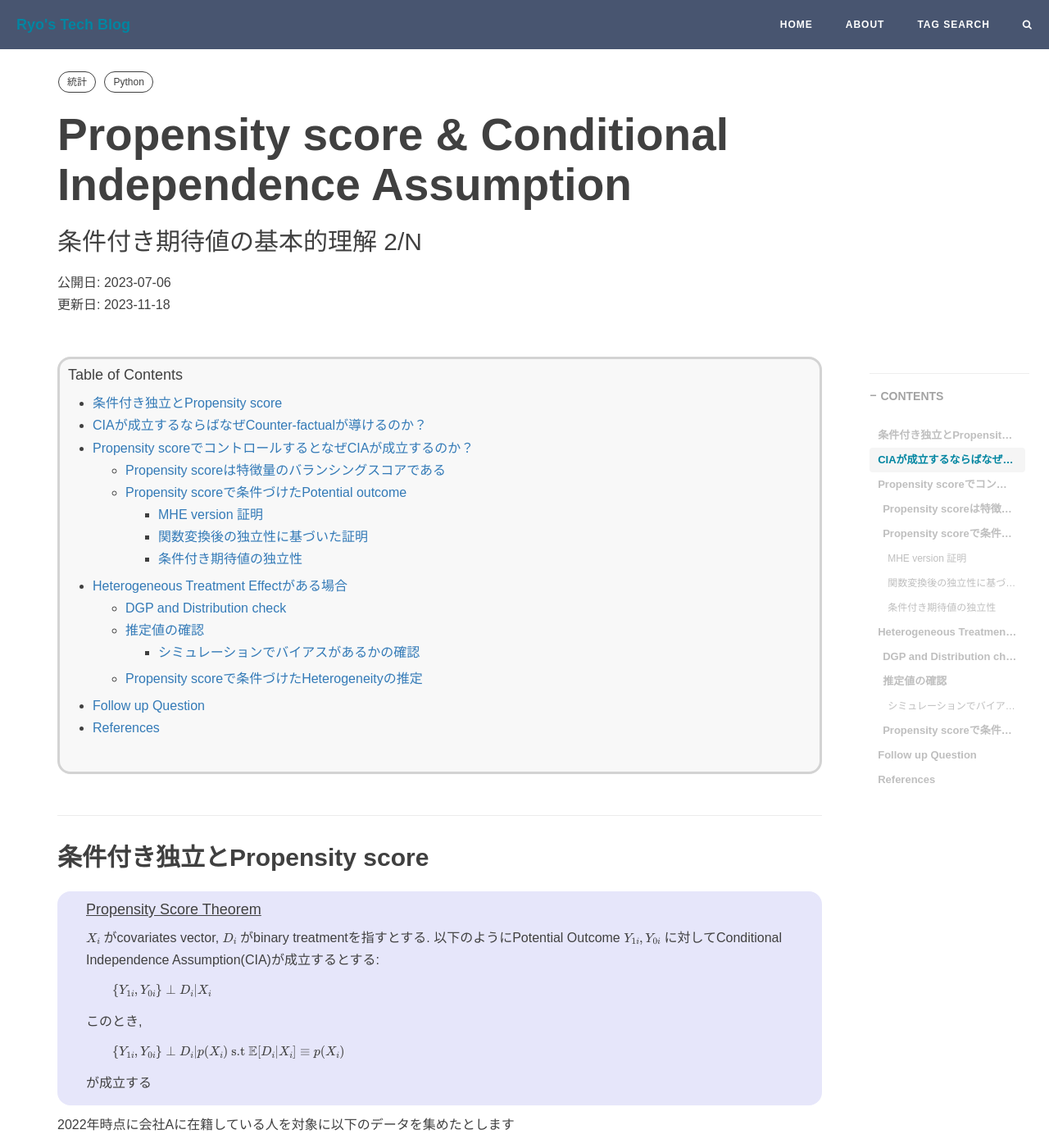
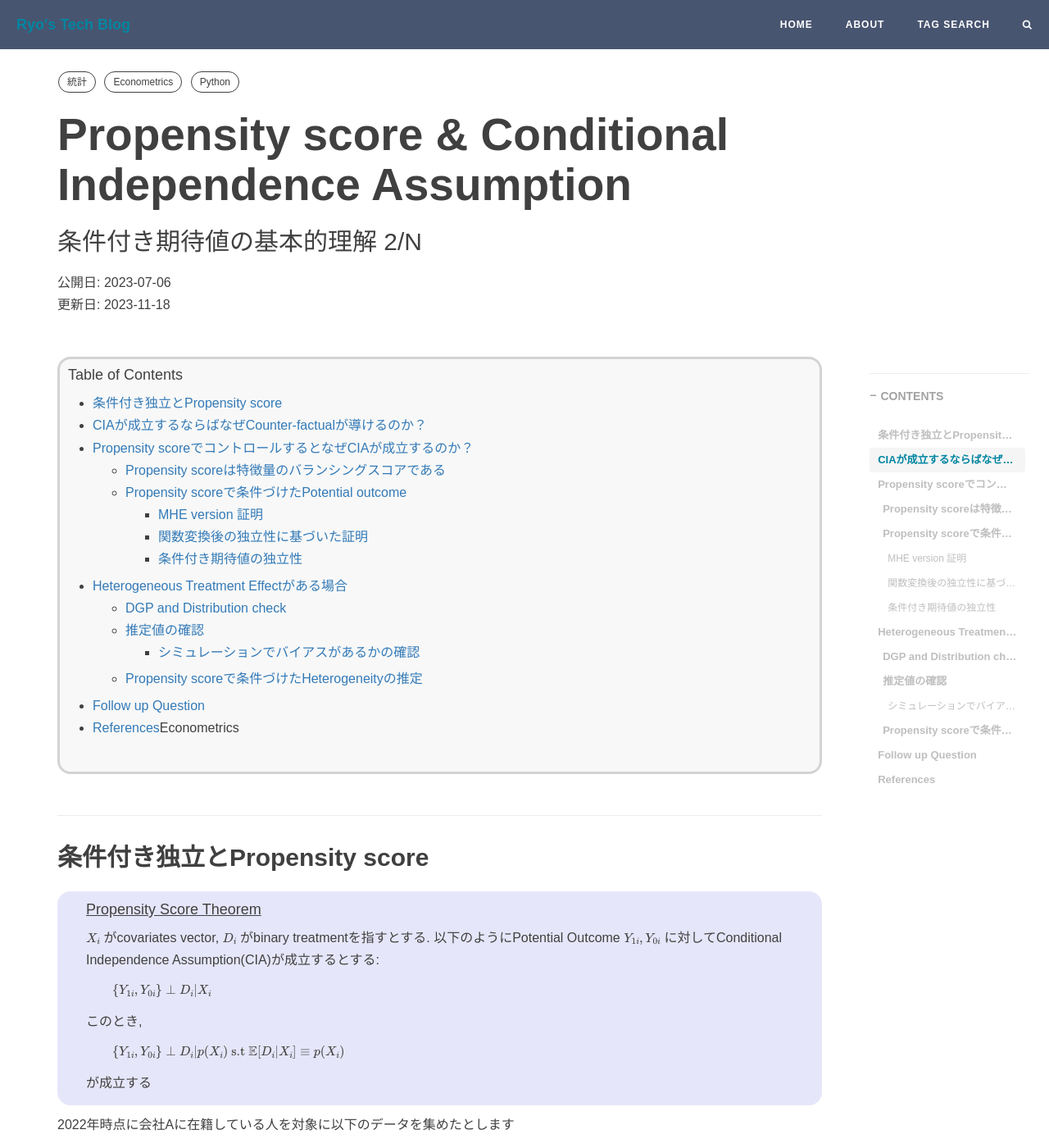
Before and after one commit to RyoNakagami/RyoNakagami.github.io, a Jekyll site: the page built from _posts/2023-07-06-propensity-score-conditional-independence.md, in a window 1280 px wide and 1400 px high. Shown: the whole window at 82% size. Built offline with Jekyll 4.4.1, drawn with Linux system fonts in a browser that asks for light colours; comment, search, counter and statistics services are not loaded; some of the changed text lies outside the part shown.

Commit message:
FIX http to https

```diff
--- a/_includes/footer.html
+++ b/_includes/footer.html
@@ -122,7 +122,6 @@
   window.dataLayer = window.dataLayer || [];
   function gtag(){dataLayer.push(arguments);}
   gtag('js', new Date());
-
   gtag('config', 'G-LVL413SV09');
 </script>
 
--- a/_includes/head.html
+++ b/_includes/head.html
@@ -51,7 +51,7 @@
     <!-- <link href="http://maxcdn.bootstrapcdn.com/font-awesome/4.3.0/css/font-awesome.min.css" rel="stylesheet" type="text/css"> -->
     <!-- Hux change font-awesome CDN to ，google fonts -->
     <!--link href="//cdnjs.cloudflare.com/ajax/libs/font-awesome/4.6.3/css/font-awesome.min.css" rel="stylesheet" type="text/css"-->
-    <link href="http://fonts.googleapis.com/earlyaccess/notosansjapanese.css" rel="stylesheet" type="text/css">
+    <link href="https://fonts.googleapis.com/earlyaccess/notosansjapanese.css" rel="stylesheet" type="text/css">
 
 
     <!-- HTML5 Shim and Respond.js IE8 support of HTML5 elements and media queries -->
--- a/_posts/2023-07-06-propensity-score-conditional-independence.md
+++ b/_posts/2023-07-06-propensity-score-conditional-independence.md
@@ -11,6 +11,7 @@ last_modified_at: 2023-11-18
 tags:
 
 - 統計
+- Econometrics
 - Python
 ---
 
@@ -36,7 +37,7 @@ tags:
     - [シミュレーションでバイアスがあるかの確認](#%E3%82%B7%E3%83%9F%E3%83%A5%E3%83%AC%E3%83%BC%E3%82%B7%E3%83%A7%E3%83%B3%E3%81%A7%E3%83%90%E3%82%A4%E3%82%A2%E3%82%B9%E3%81%8C%E3%81%82%E3%82%8B%E3%81%8B%E3%81%AE%E7%A2%BA%E8%AA%8D)
   - [Propensity scoreで条件づけたHeterogeneityの推定](#propensity-score%E3%81%A7%E6%9D%A1%E4%BB%B6%E3%81%A5%E3%81%91%E3%81%9Fheterogeneity%E3%81%AE%E6%8E%A8%E5%AE%9A)
 - [Follow up Question](#follow-up-question)
-- [References](#references)
+- [References](#references)Econometrics
 
 <!-- END doctoc generated TOC please keep comment here to allow auto update -->
 
```
